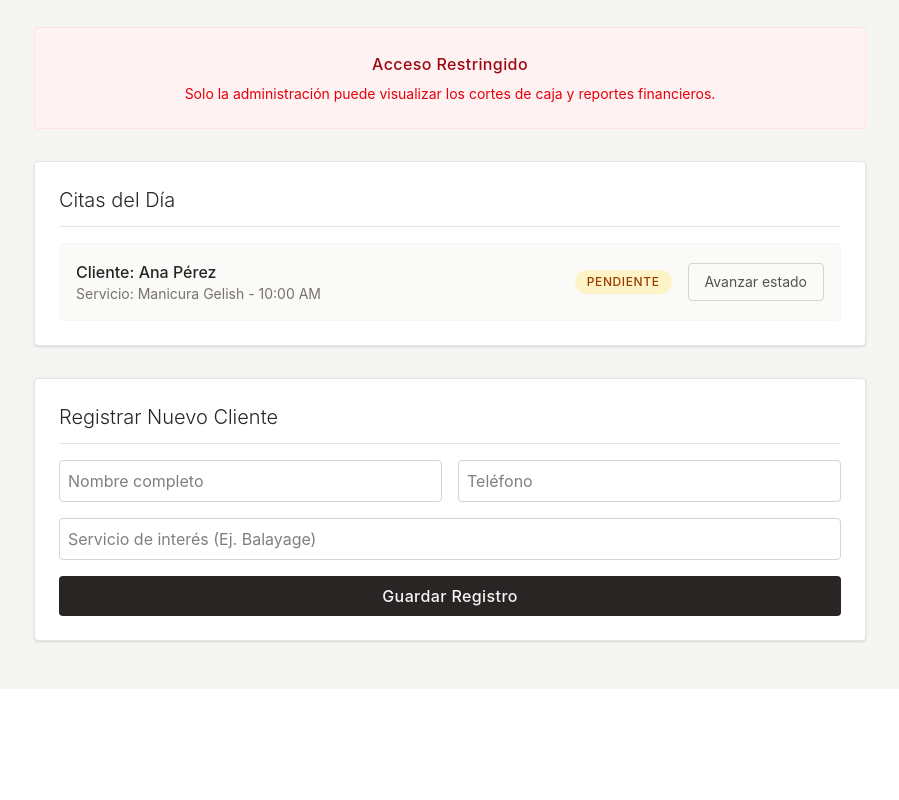
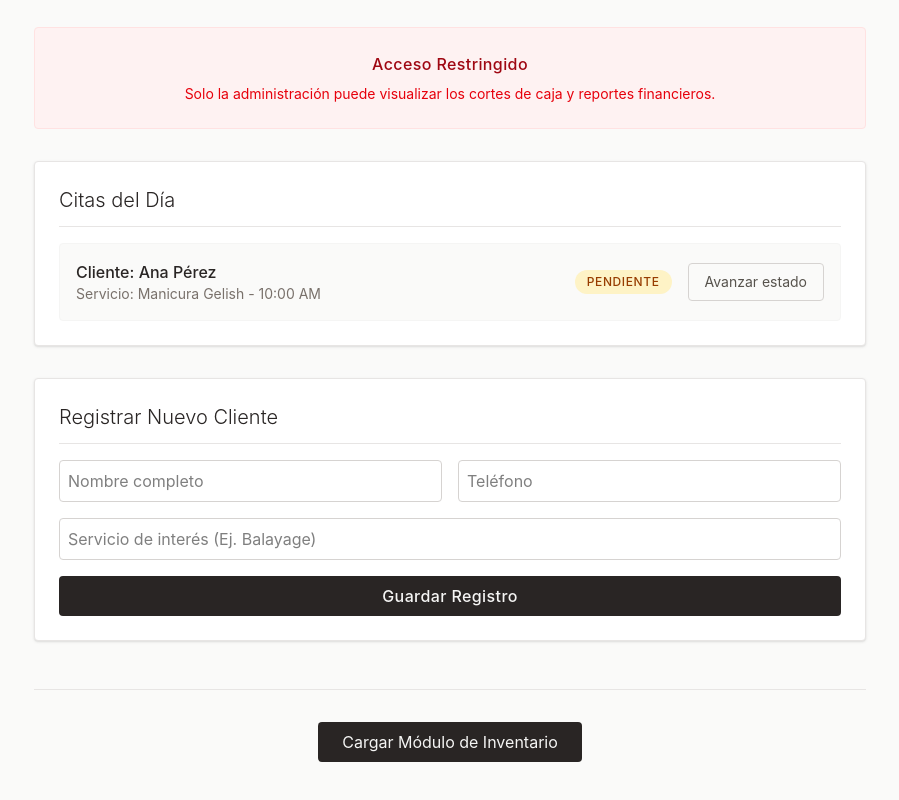
Before and after one commit to Georgina2615/salon, a React (Vite) app: page / in a window 1280 px wide. Shown: the part 348-1148 px from the top of the page, without its empty margins (190-1089 px from the left). Before the commit the page ends 1037 px from the top, so only its background shows below. Built offline with nearby package versions, Linux system fonts and the light colour scheme.

Commit message:
feat: se implemento code splitting y la carga lazy en modulo de inventario

```diff
--- a/src/App.jsx
+++ b/src/App.jsx
@@ -1,3 +1,4 @@
+import { Suspense, lazy, useState } from 'react';
 import { AuthProvider } from './context/AuthContext';
 import { Header } from './components/Header';
 import { ServicesContainer } from './examples/ServicesContainer';
@@ -5,18 +6,39 @@ import { ProtectedFinancialReport } from './examples/FinancialReport';
 import { AppointmentsSection } from './examples/AppointmentsSection';
 import { NewClientForm } from './examples/NewClientForm';
 
+const LazyInventory = lazy(() => import('./examples/Inventory'));
+
 function App() {
+  const [showInventory, setShowInventory] = useState(false);
+
   return (
     <AuthProvider>
-      <div className="min-h-screen bg-stone-100 font-sans pb-12">
+      <div className="min-h-screen bg-stone-50 font-sans pb-12">
         <Header />
-
         <ServicesContainer />
 
         <div className="max-w-4xl mx-auto px-8">
           <ProtectedFinancialReport />
           <AppointmentsSection />
           <NewClientForm />
+
+          <div className="mt-12 text-center border-t border-stone-200 pt-8">
+            {!showInventory && (
+              <button
+                onClick={() => setShowInventory(true)}
+                className="bg-stone-800 text-stone-100 px-6 py-2 rounded-sm hover:bg-stone-700 transition-colors cursor-pointer"
+              >
+                Cargar Módulo de Inventario
+              </button>
+            )}
+
+            {showInventory && (
+              <Suspense fallback={<div className="animate-pulse text-amber-700 py-4 font-medium">Descargando módulo...</div>}>
+                <LazyInventory />
+              </Suspense>
+            )}
+          </div>
+
         </div>
       </div>
     </AuthProvider>
--- /dev/null
+++ b/src/examples/Inventory.jsx
@@ -0,0 +1,22 @@
+const Inventory = () => {
+  return (
+    <div className="bg-stone-800 p-6 rounded-sm shadow-md mt-8 border border-stone-700">
+      <h3 className="text-xl font-light text-stone-100 border-b border-stone-600 pb-3 mb-4">
+        Inventario de Productos (Cargado dinámicamente)
+      </h3>
+      <ul className="text-stone-300 space-y-2 text-sm">
+        <li className="flex justify-between border-b border-stone-700 pb-1">
+          <span>Top coat</span> <span className="text-amber-500">15 pzas</span>
+        </li>
+        <li className="flex justify-between border-b border-stone-700 pb-1">
+          <span>Exfoliante</span> <span className="text-amber-500">8 pzas</span>
+        </li>
+        <li className="flex justify-between pb-1">
+          <span>Peróxido 20 vol. 1L</span> <span className="text-amber-500">12 pzas</span>
+        </li>
+      </ul>
+    </div>
+  );
+};
+
+export default Inventory;
```
